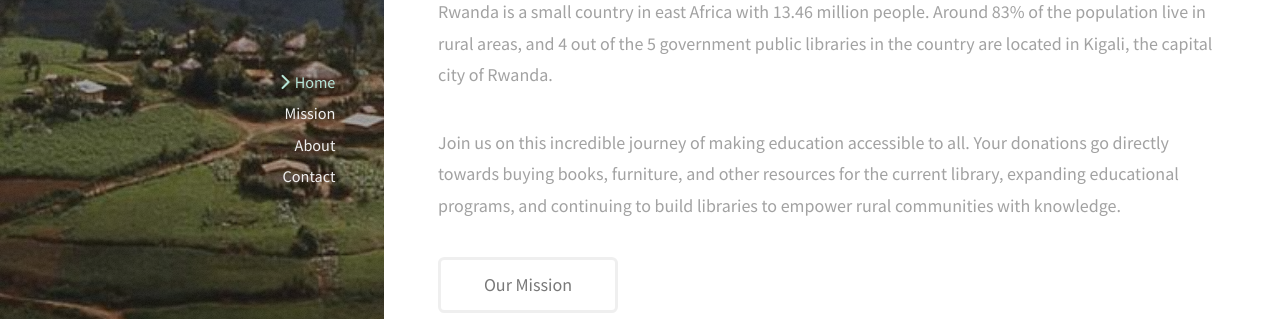
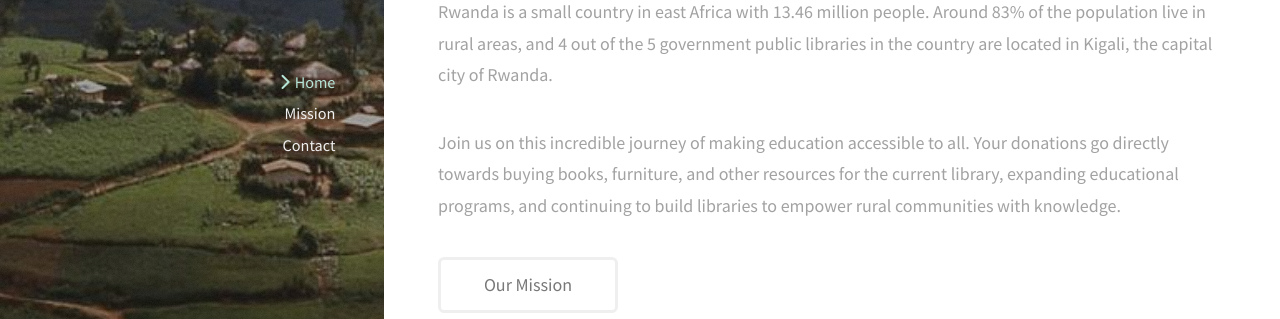
Before and after one commit to rural-cs/rural-cs.github.io, a Jekyll site: the page built from index.html, in a window 1280 px wide. Shown: the part 302-621 px from the top of the page. Built offline with Jekyll 4.4.1, drawn with Linux system fonts in a browser that asks for light colours; nearby versions of some CDN libraries; library files that are not in the unit come from our copies.

Commit message:
Update nav.html

```diff
--- a/_includes/nav.html
+++ b/_includes/nav.html
@@ -2,7 +2,7 @@
   <ul>
     <li><a href="{{ site.baseurl }}/" {% if page.url == '/' %} class="active" {% endif %}>Home</a></li>
     <li><a href="{{ site.baseurl }}/mission/" {% if page.url == '/mission/' %} class="active" {% endif %}>Mission</a></li>
-    <li><a href="{{ site.baseurl }}/about/" {% if page.url == '/about/' %} class="active" {% endif %}>About</a></li>
+
     <!--li><a href="{% if page.url == '/' %}#featured{% else %}{{ site.baseurl }}/#featured{% endif %}" class="scrolly">Featured Projects</a></li-->
     <li><a href="{{ site.baseurl }}/contact/" {% if page.url == '/contact/' %} class="active" {% endif %}>Contact</a></li>
   </ul>
```
